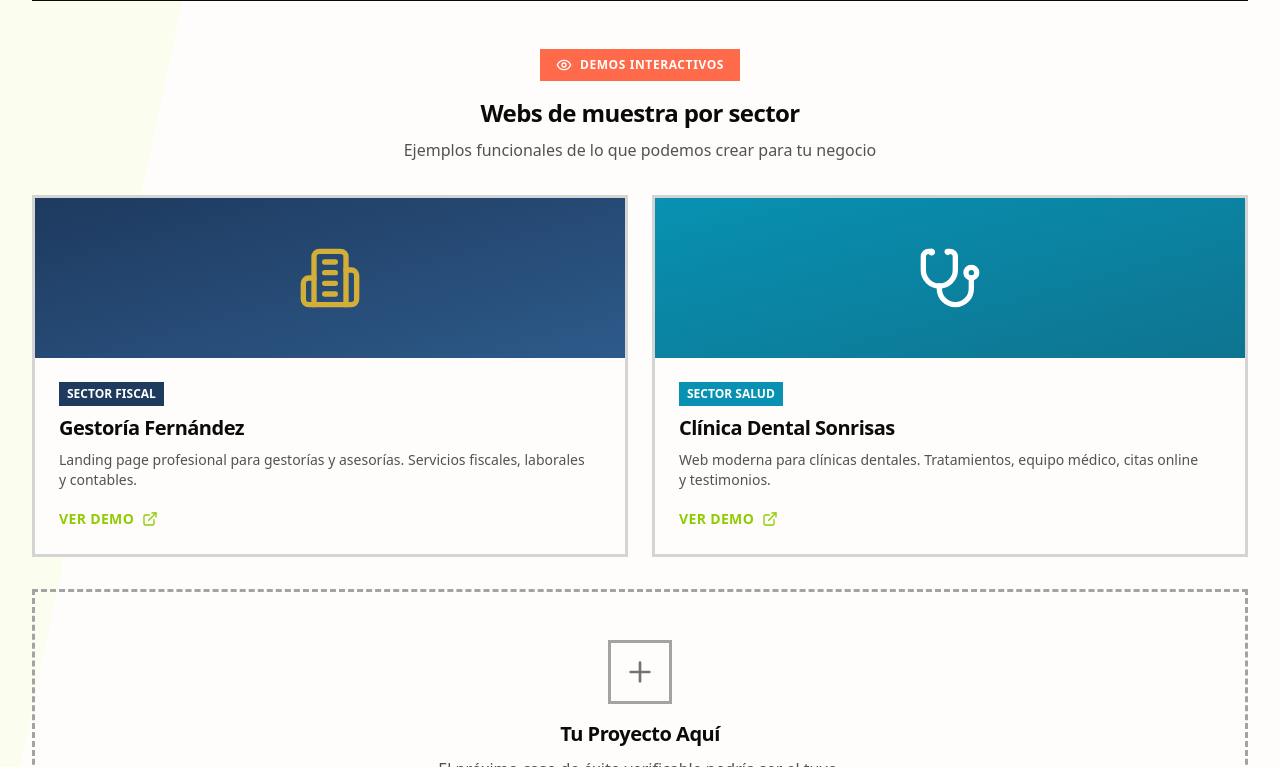
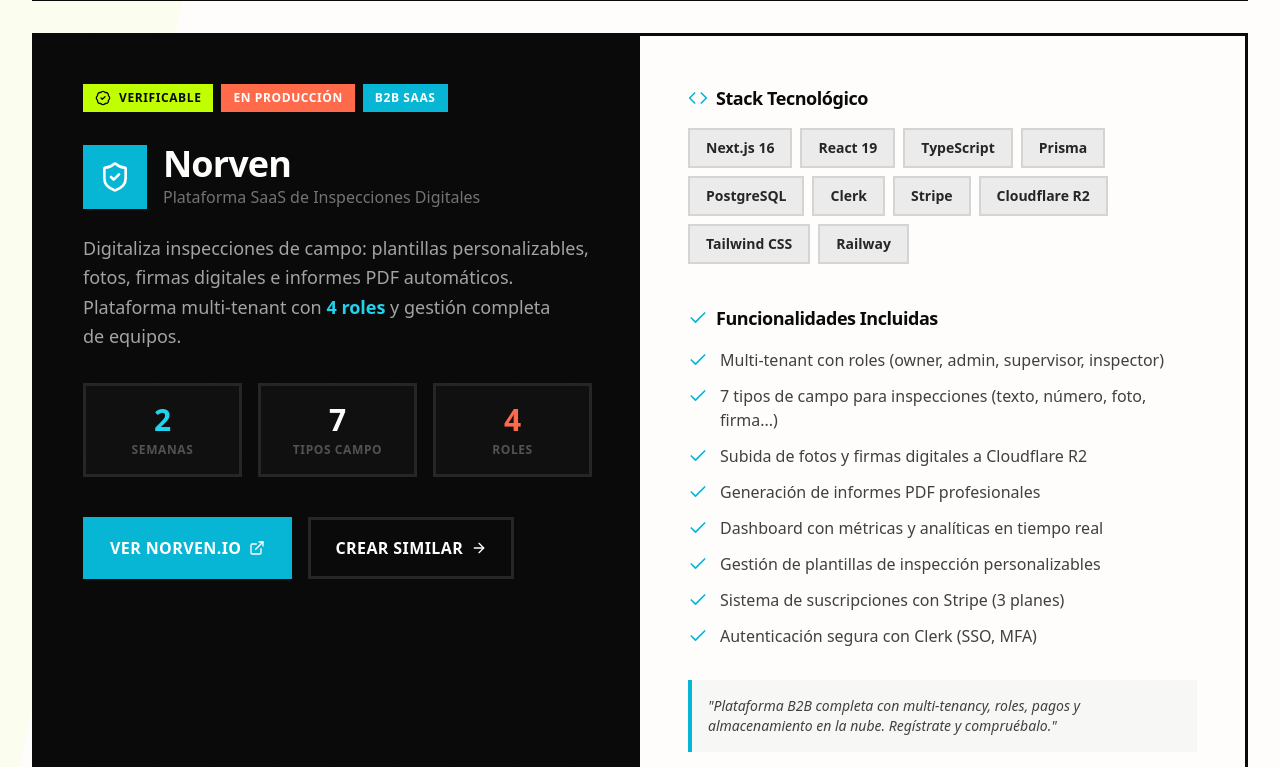
Before and after one commit to manuel14gregorioo/Agencia, a React (Vite) app in the folder frontend/: page / in a window 1280 px wide. Shown: the part 4453-5220 px from the top of the page. Built offline with nearby package versions, Linux system fonts and the light colour scheme; a web font is replaced by a local one.

Commit message:
feat: añadir Norven como segundo proyecto en portfolio
Añade tarjeta completa de Norven (inspecciones digitales B2B SaaS)
junto a VOCAP.io, con tech stack, features, stats y CTAs.

Co-Authored-By: Claude <noreply@anthropic.com>

```diff
--- a/frontend/src/components/sections/PortfolioSection.jsx
+++ b/frontend/src/components/sections/PortfolioSection.jsx
@@ -10,6 +10,7 @@ import {
   Building2,
   Stethoscope,
   Eye,
+  ShieldCheck,
 } from 'lucide-react';
 import { useScrollAnimation } from '../hooks';
 import { AnimatedCounter } from './HeroSection';
@@ -18,11 +19,11 @@ import { scrollToSection } from '../../utils/scroll';
 const PortfolioSection = () => {
   const [ref, isVisible] = useScrollAnimation();
 
-  const techStack = [
+  const vocapTechStack = [
     'Flask', 'React', 'PostgreSQL', 'Stripe', 'OpenAI Whisper', 'Claude API', 'Tailwind CSS', 'Railway'
   ];
 
-  const features = [
+  const vocapFeatures = [
     'Autenticación completa (registro, login, recuperar contraseña)',
     'Sistema de créditos con 4 planes de suscripción',
     'Transcripción con OpenAI Whisper (50+ idiomas)',
@@ -31,6 +32,21 @@ const PortfolioSection = () => {
     'Landing page bilingüe (ES/EN)',
     'Integración completa con Stripe',
     'Sistema de referidos'
+  ];
+
+  const norvenTechStack = [
+    'Next.js 16', 'React 19', 'TypeScript', 'Prisma', 'PostgreSQL', 'Clerk', 'Stripe', 'Cloudflare R2', 'Tailwind CSS', 'Railway'
+  ];
+
+  const norvenFeatures = [
+    'Multi-tenant con roles (owner, admin, supervisor, inspector)',
+    '7 tipos de campo para inspecciones (texto, número, foto, firma...)',
+    'Subida de fotos y firmas digitales a Cloudflare R2',
+    'Generación de informes PDF profesionales',
+    'Dashboard con métricas y analíticas en tiempo real',
+    'Gestión de plantillas de inspección personalizables',
+    'Sistema de suscripciones con Stripe (3 planes)',
+    'Autenticación segura con Clerk (SSO, MFA)'
   ];
 
   return (
@@ -43,7 +59,7 @@ const PortfolioSection = () => {
         <div className={`text-center mb-16 md:mb-20 transition-all duration-700 ${isVisible ? 'opacity-100 translate-y-0' : 'opacity-0 translate-y-8'}`}>
           <span className="inline-flex items-center gap-2 px-4 py-2 bg-noir-900 dark:bg-lime-400 text-cream-50 dark:text-noir-900 text-xs font-bold uppercase tracking-wider mb-6">
             <BadgeCheck className="w-4 h-4" />
-            Proyecto verificable
+            Proyectos verificables
           </span>
           <h2 className="heading-xl text-noir-900 dark:text-cream-50 mb-4">
             No hablamos de lo que podemos hacer.
@@ -145,7 +161,7 @@ const PortfolioSection = () => {
                     Stack Tecnológico
                   </h4>
                   <div className="flex flex-wrap gap-2">
-                    {techStack.map((tech) => (
+                    {vocapTechStack.map((tech) => (
                       <span
                         key={tech}
                         className="px-4 py-2 bg-noir-100 dark:bg-noir-800 text-noir-700 dark:text-noir-300 text-sm font-semibold border-2 border-noir-200 dark:border-noir-700 hover:border-lime-400 dark:hover:border-lime-400 transition-colors cursor-default"
@@ -163,7 +179,7 @@ const PortfolioSection = () => {
                     Funcionalidades Incluidas
                   </h4>
                   <ul className="space-y-3">
-                    {features.map((feature, idx) => (
+                    {vocapFeatures.map((feature, idx) => (
                       <li key={idx} className="flex items-start gap-3 text-noir-600 dark:text-noir-400">
                         <Check className="w-5 h-5 text-lime-500 mt-0.5 flex-shrink-0" />
                         <span>{feature}</span>
@@ -176,6 +192,139 @@ const PortfolioSection = () => {
                 <div className="mt-8 p-4 border-l-4 border-lime-400 bg-noir-50 dark:bg-noir-800/50">
                   <p className="text-sm text-noir-600 dark:text-noir-400 italic">
                     "Este es nuestro proyecto propio. Puedes probarlo gratis, ver el código, verificar que funciona."
+                  </p>
+                </div>
+              </div>
+            </div>
+          </div>
+        </div>
+
+        {/* Norven project card */}
+        <div className={`mt-8 transition-all duration-700 delay-250 ${isVisible ? 'opacity-100 translate-y-0' : 'opacity-0 translate-y-8'}`}>
+          <div className="border-3 border-noir-900 dark:border-noir-700 bg-cream-50 dark:bg-noir-900 overflow-hidden">
+            <div className="grid lg:grid-cols-2">
+              {/* Left - Project showcase */}
+              <div className="relative bg-noir-900 p-8 lg:p-12">
+                {/* Decorative grid */}
+                <div className="absolute inset-0 bg-grid opacity-20" />
+
+                <div className="relative">
+                  {/* Badges */}
+                  <div className="flex flex-wrap gap-2 mb-8">
+                    <span className="inline-flex items-center gap-2 px-3 py-1.5 bg-lime-400 text-noir-900 text-xs font-bold uppercase tracking-wider">
+                      <BadgeCheck className="w-4 h-4" />
+                      Verificable
+                    </span>
+                    <span className="inline-flex items-center gap-2 px-3 py-1.5 bg-coral-500 text-white text-xs font-bold uppercase tracking-wider">
+                      En Producción
+                    </span>
+                    <span className="inline-flex items-center gap-2 px-3 py-1.5 bg-cyan-500 text-white text-xs font-bold uppercase tracking-wider">
+                      B2B SaaS
+                    </span>
+                  </div>
+
+                  {/* Project header */}
+                  <div className="flex items-center gap-4 mb-6">
+                    <div className="w-16 h-16 bg-cyan-500 border-3 border-cyan-500 flex items-center justify-center">
+                      <ShieldCheck className="w-8 h-8 text-white" />
+                    </div>
+                    <div>
+                      <h3 className="text-4xl font-display font-bold text-cream-50">Norven</h3>
+                      <p className="text-noir-400">Plataforma SaaS de Inspecciones Digitales</p>
+                    </div>
+                  </div>
+
+                  {/* Description */}
+                  <p className="text-noir-300 mb-8 leading-relaxed text-lg">
+                    Digitaliza inspecciones de campo: plantillas personalizables, fotos, firmas digitales e informes PDF automáticos.
+                    Plataforma multi-tenant con <strong className="text-cyan-400">4 roles</strong> y gestión completa de equipos.
+                  </p>
+
+                  {/* Stats */}
+                  <div className="grid grid-cols-3 gap-4 mb-10">
+                    <div className="border-3 border-noir-700 p-4 text-center bg-noir-800/50 hover:border-cyan-400 transition-colors">
+                      <p className="text-3xl font-display font-bold text-cyan-400">
+                        <AnimatedCounter value={2} isVisible={isVisible} />
+                      </p>
+                      <p className="text-xs font-bold uppercase tracking-wider text-noir-500 mt-1">Semanas</p>
+                    </div>
+                    <div className="border-3 border-noir-700 p-4 text-center bg-noir-800/50 hover:border-cyan-400 transition-colors">
+                      <p className="text-3xl font-display font-bold text-cream-50">
+                        <AnimatedCounter value={7} isVisible={isVisible} />
+                      </p>
+                      <p className="text-xs font-bold uppercase tracking-wider text-noir-500 mt-1">Tipos Campo</p>
+                    </div>
+                    <div className="border-3 border-noir-700 p-4 text-center bg-noir-800/50 hover:border-cyan-400 transition-colors">
+                      <p className="text-3xl font-display font-bold text-coral-500">
+                        <AnimatedCounter value={4} isVisible={isVisible} />
+                      </p>
+                      <p className="text-xs font-bold uppercase tracking-wider text-noir-500 mt-1">Roles</p>
+                    </div>
+                  </div>
+
+                  {/* CTAs */}
+                  <div className="flex flex-wrap gap-4">
+                    <a
+                      href="https://norven.io"
+                      target="_blank"
+                      rel="noopener noreferrer"
+                      className="inline-flex items-center gap-2 bg-cyan-500 text-white px-6 py-4 font-bold uppercase tracking-wide border-3 border-cyan-500 transition-all duration-300 hover:translate-x-[-4px] hover:translate-y-[-4px] hover:shadow-brutal"
+                    >
+                      Ver Norven.io
+                      <ExternalLink className="w-4 h-4" />
+                    </a>
+                    <a
+                      href="#contacto"
+                      onClick={(e) => scrollToSection(e, '#contacto')}
+                      className="inline-flex items-center gap-2 bg-transparent text-cream-50 px-6 py-4 font-bold uppercase tracking-wide border-3 border-noir-700 hover:border-cream-50 transition-all duration-300"
+                    >
+                      Crear Similar
+                      <ArrowRight className="w-4 h-4" />
+                    </a>
+                  </div>
+                </div>
+              </div>
+
+              {/* Right - Tech & Features */}
+              <div className="p-8 lg:p-12">
+                {/* Tech stack */}
+                <div className="mb-10">
+                  <h4 className="flex items-center gap-2 text-lg font-display font-bold text-noir-900 dark:text-cream-50 mb-4">
+                    <Code className="w-5 h-5 text-cyan-500" />
+                    Stack Tecnológico
+                  </h4>
+                  <div className="flex flex-wrap gap-2">
+                    {norvenTechStack.map((tech) => (
+                      <span
+                        key={tech}
+                        className="px-4 py-2 bg-noir-100 dark:bg-noir-800 text-noir-700 dark:text-noir-300 text-sm font-semibold border-2 border-noir-200 dark:border-noir-700 hover:border-cyan-400 dark:hover:border-cyan-400 transition-colors cursor-default"
+                      >
+                        {tech}
+                      </span>
+                    ))}
+                  </div>
+                </div>
+
+                {/* Features */}
+                <div>
+                  <h4 className="flex items-center gap-2 text-lg font-display font-bold text-noir-900 dark:text-cream-50 mb-4">
+                    <Check className="w-5 h-5 text-cyan-500" />
+                    Funcionalidades Incluidas
+                  </h4>
+                  <ul className="space-y-3">
+                    {norvenFeatures.map((feature, idx) => (
+                      <li key={idx} className="flex items-start gap-3 text-noir-600 dark:text-noir-400">
+                        <Check className="w-5 h-5 text-cyan-500 mt-0.5 flex-shrink-0" />
+                        <span>{feature}</span>
+                      </li>
+                    ))}
+                  </ul>
+                </div>
+
+                {/* Quote */}
+                <div className="mt-8 p-4 border-l-4 border-cyan-500 bg-noir-50 dark:bg-noir-800/50">
+                  <p className="text-sm text-noir-600 dark:text-noir-400 italic">
+                    "Plataforma B2B completa con multi-tenancy, roles, pagos y almacenamiento en la nube. Regístrate y compruébalo."
                   </p>
                 </div>
               </div>
```
